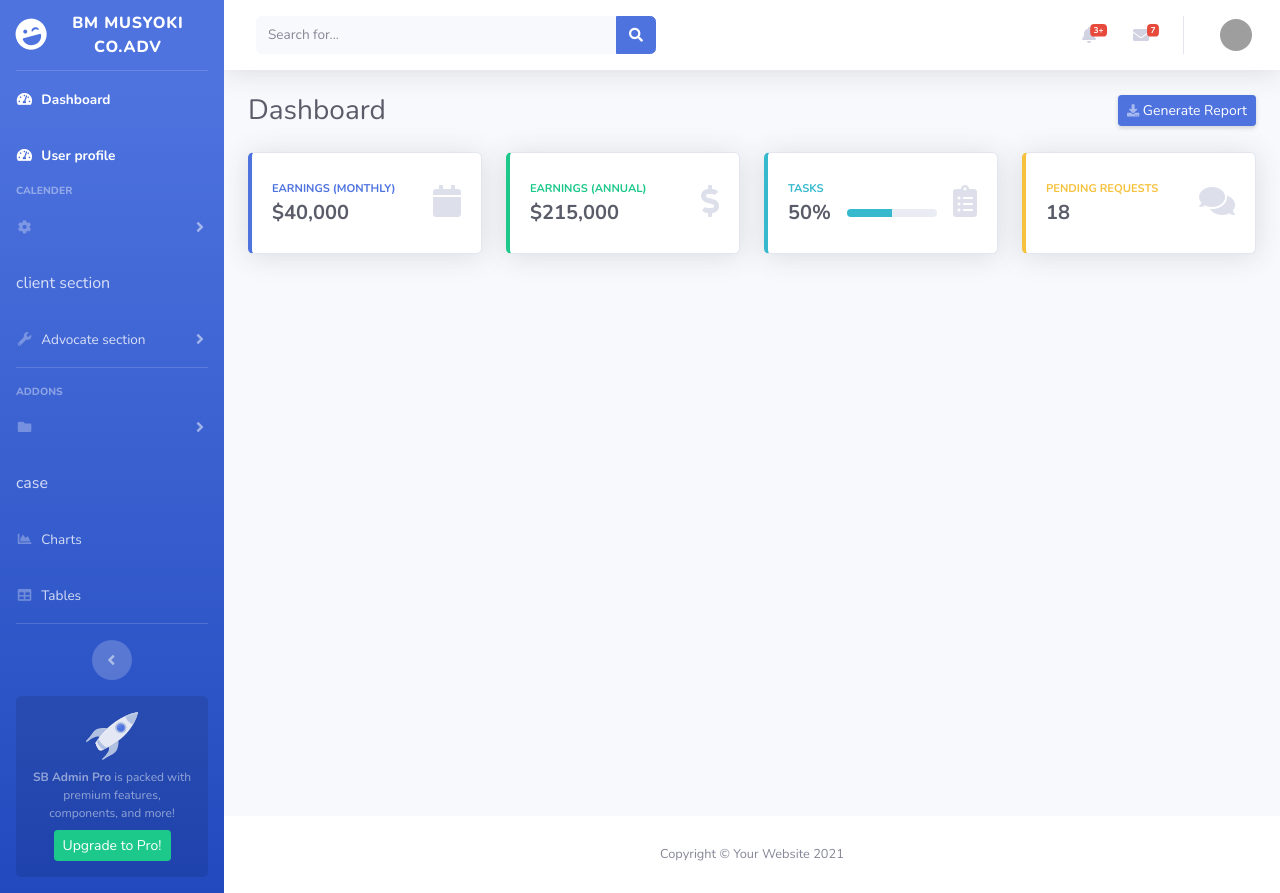
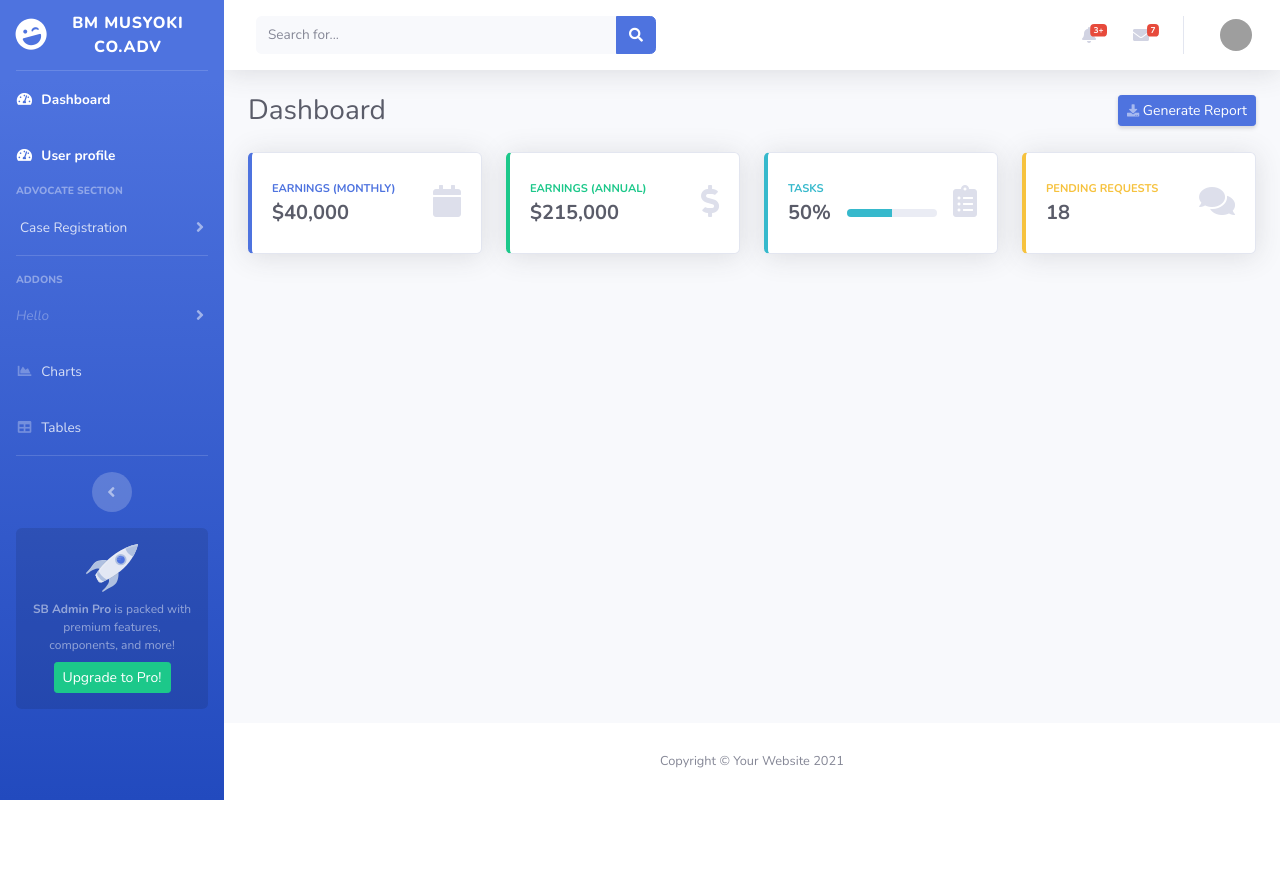
Before and after one commit to OkutseAtsieno/musyoki_app, a Django app: page /index in a window 1280 px wide. After the commit the page ends 800 px from the top, so only its background shows below. Run offline with Django 3.2, Linux system fonts and the light colour scheme; a user stored in the database is signed in; data comes from the database, SQL or seed files in the repository; both versions use the stored data as it was after the commit; some libraries are stand-ins or nearby versions; grey boxes are pictures that could not be loaded.

Commit message:
advocate templates edits

```diff
--- a/Advocate/templates/index.html
+++ b/Advocate/templates/index.html
@@ -13,13 +13,14 @@
     <title>Dashboard</title>
 
     <!-- Custom fonts for this template-->
-    <link href="{%static 'vendor/fontawesome-free/css/all.min.css'%}" rel="stylesheet" type="text/css">
+    <link href="{% static 'vendor/fontawesome-free/css/all.min.css' %}" rel="stylesheet" type="text/css">
     <link
             href="https://fonts.googleapis.com/css?family=Nunito:200,200i,300,300i,400,400i,600,600i,700,700i,800,800i,900,900i"
             rel="stylesheet">
 
     <!-- Custom styles for this template-->
-    <link href="{%static 'css/sb-admin-2.min.css'%}" rel="stylesheet">
+    <link href="{% static 'css/sb-admin-2.min.css' %}" rel="stylesheet">
+
 
 </head>
 
@@ -54,28 +55,28 @@
                 <span>User profile</span></a>
         </li>
 
+
+        <!-- Nav Item - Utilities Collapse Menu -->
+
         <div class="sidebar-heading">
-                Calender
+            Advocate Section
         </div>
 
+        <li class="nav-item">
+            <a class="nav-link collapsed" href="#" data-toggle="collapse" data-target="#collapsePages"
+               aria-expanded="true" aria-controls="collapsePages">
+                <i class="bi bi-pencil-square"></i>
+                <span>Case Registration</span>
 
-            <!-- Nav Item - Pages Collapse Menu -->
-            <li class="nav-item">
-                <a class="nav-link collapsed" href="#" data-toggle="collapse" data-target="#collapseTwo"
-                    aria-expanded="true" aria-controls="collapseTwo">
-                    <i class="fas fa-fw fa-cog"></i>
-                     <a class="nav-link active" href="/clientforms">client section</a>
+                <!--<a class="nav-link active" href="{% url 'case' %}">case</a> -->
             </a>
-
-
-            <!-- Nav Item - Utilities Collapse Menu -->
-            <li class="nav-item">
-                <a class="nav-link collapsed" href="#" data-toggle="collapse" data-target="#collapseUtilities"
-                    aria-expanded="true" aria-controls="collapseUtilities">
-                    <i class="fas fa-fw fa-wrench"></i>
-                    <span>Advocate section</span>
-                </a>
-
+            <div id="collapsePages" class="collapse" aria-labelledby="headingPages" data-parent="#accordionSidebar">
+                <div class="bg-white py-2 collapse-inner rounded">
+                    <a class="collapse-item" href="login.html">Personal Information</a>
+                    <a class="collapse-item" href="register.html">Case Information</a>
+                    <a class="collapse-item" href="forgot-password.html">Payment Information</a>
+                </div>
+            </div>
         </li>
 
         <!-- Divider -->
@@ -90,8 +91,8 @@
         <li class="nav-item">
             <a class="nav-link collapsed" href="#" data-toggle="collapse" data-target="#collapsePages"
                aria-expanded="true" aria-controls="collapsePages">
-                    <i class="fas fa-fw fa-folder"></i>
-                     <a class="nav-link active" href="{% url 'case' %}">case</a>
+                <i class="">Hello</i>
+                <!--<a class="nav-link active" href="{% url 'case' %}">case</a> -->
             </a>
             <div id="collapsePages" class="collapse" aria-labelledby="headingPages" data-parent="#accordionSidebar">
                 <div class="bg-white py-2 collapse-inner rounded">
@@ -132,7 +133,8 @@
         <!-- Sidebar Message -->
         <div class="sidebar-card d-none d-lg-flex">
             <img class="sidebar-card-illustration mb-2" src="img/undraw_rocket.svg" alt="...">
-                <p class="text-center mb-2"><strong>SB Admin Pro</strong> is packed with premium features, components, and more!</p>
+            <p class="text-center mb-2"><strong>SB Admin Pro</strong> is packed with premium features, components, and
+                more!</p>
             <a class="btn btn-success btn-sm" href="https://startbootstrap.com/theme/sb-admin-pro">Upgrade to Pro!</a>
         </div>
 
@@ -267,7 +269,8 @@
                                 </div>
                                 <div class="font-weight-bold">
                                     <div class="text-truncate">Hi there! I am wondering if you can help me with a
-                                            problem I've been having.</div>
+                                        problem I've been having.
+                                    </div>
                                     <div class="small text-gray-500">Emily Fowler · 58m</div>
                                 </div>
                             </a>
@@ -279,7 +282,8 @@
                                 </div>
                                 <div>
                                     <div class="text-truncate">I have the photos that you ordered last month, how
-                                            would you like them sent to you?</div>
+                                        would you like them sent to you?
+                                    </div>
                                     <div class="small text-gray-500">Jae Chun · 1d</div>
                                 </div>
                             </a>
@@ -291,7 +295,8 @@
                                 </div>
                                 <div>
                                     <div class="text-truncate">Last month's report looks great, I am very happy with
-                                            the progress so far, keep up the good work!</div>
+                                        the progress so far, keep up the good work!
+                                    </div>
                                     <div class="small text-gray-500">Morgan Alvarez · 2d</div>
                                 </div>
                             </a>
@@ -303,7 +308,8 @@
                                 </div>
                                 <div>
                                     <div class="text-truncate">Am I a good boy? The reason I ask is because someone
-                                            told me that people say this to all dogs, even if they aren't good...</div>
+                                        told me that people say this to all dogs, even if they aren't good...
+                                    </div>
                                     <div class="small text-gray-500">Chicken the Dog · 2w</div>
                                 </div>
                             </a>
@@ -337,7 +343,7 @@
                                 Activity Log
                             </a>
                             <div class="dropdown-divider"></div>
-                                <a class="dropdown-item" href="/signout"  data-target="#logoutModal">
+                            <a class="dropdown-item" href="/signout" data-target="#logoutModal">
                                 <i class="fas fa-sign-out-alt fa-sm fa-fw mr-2 text-gray-400"></i>
                                 Logout
                             </a>
@@ -369,7 +375,8 @@
                                 <div class="row no-gutters align-items-center">
                                     <div class="col mr-2">
                                         <div class="text-xs font-weight-bold text-primary text-uppercase mb-1">
-                                                Earnings (Monthly)</div>
+                                            Earnings (Monthly)
+                                        </div>
                                         <div class="h5 mb-0 font-weight-bold text-gray-800">$40,000</div>
                                     </div>
                                     <div class="col-auto">
@@ -387,7 +394,8 @@
                                 <div class="row no-gutters align-items-center">
                                     <div class="col mr-2">
                                         <div class="text-xs font-weight-bold text-success text-uppercase mb-1">
-                                                Earnings (Annual)</div>
+                                            Earnings (Annual)
+                                        </div>
                                         <div class="h5 mb-0 font-weight-bold text-gray-800">$215,000</div>
                                     </div>
                                     <div class="col-auto">
@@ -434,7 +442,8 @@
                                 <div class="row no-gutters align-items-center">
                                     <div class="col mr-2">
                                         <div class="text-xs font-weight-bold text-warning text-uppercase mb-1">
-                                                Pending Requests</div>
+                                            Pending Requests
+                                        </div>
                                         <div class="h5 mb-0 font-weight-bold text-gray-800">18</div>
                                     </div>
                                     <div class="col-auto">
@@ -447,7 +456,6 @@
                 </div>
 
                 <!-- Content Row -->
-
 
 
                 <!-- Content Row -->
@@ -501,21 +509,21 @@
 </div>
 
 <!-- Bootstrap core JavaScript-->
-    <script src="{%static 'vendor/jquery/jquery.min.js'%}"></script>
-    <script src="{%static 'vendor/bootstrap/js/bootstrap.bundle.min.js'%}"></script>
+<script src="{% static 'vendor/jquery/jquery.min.js' %}"></script>
+<script src="{% static 'vendor/bootstrap/js/bootstrap.bundle.min.js' %}"></script>
 
 <!-- Core plugin JavaScript-->
 <script src="{% static "vendor/jquery-easing/jquery.easing.min.js" %}"></script>
 
 <!-- Custom scripts for all pages-->
-    <script src="{%static 'js/sb-admin-2.min.js'%}"></script>
+<script src="{% static 'js/sb-admin-2.min.js' %}"></script>
 
 <!-- Page level plugins -->
-    <script src="{%static 'vendor/chart.js/Chart.min.js'%}"></script>
+<script src="{% static 'vendor/chart.js/Chart.min.js' %}"></script>
 
 <!-- Page level custom scripts -->
-    <script src="{%static 'js/demo/chart-area-demo.js'%}"></script>
-    <script src="{%static 'js/demo/chart-pie-demo.js'%}"></script>
+<script src="{% static 'js/demo/chart-area-demo.js' %}"></script>
+<script src="{% static 'js/demo/chart-pie-demo.js' %}"></script>
 
 </body>
 
--- a/Advocate/templates/userprofile.html
+++ b/Advocate/templates/userprofile.html
@@ -101,7 +101,7 @@
                 <span>Dashboard</span></a>
         </li>
         <li class="nav-item active">
-            <a class="nav-link" href="/index">
+            <a class="nav-link" href="/userprofile">
                 <i class="fas fa-fw fa-tachometer-alt"></i>
                 <span>User profile</span></a>
         </li>
```
Also changed, not shown: db.sqlite3. Lines whose indentation alone changed are shown as unchanged.
